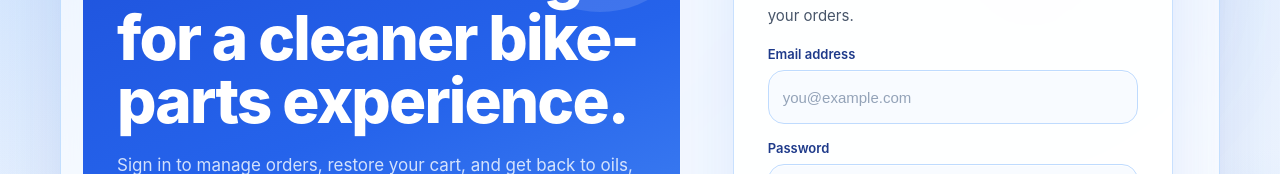
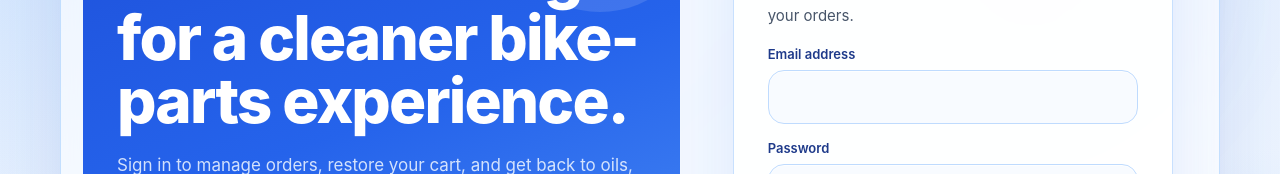
Before and after one commit to Yashas86/Friends-Auto-Spares, a React (Create React App) app: page / in a window 1280 px wide. Shown: the part 199-373 px from the top of the page. Built offline with nearby package versions, Linux system fonts and the light colour scheme.

Commit message:
Improve login page design and add bike animations

```diff
--- a/src/pages/Login.jsx
+++ b/src/pages/Login.jsx
@@ -94,7 +94,7 @@ export default function Login({
               <input
                 className="auth-input"
                 type="email"
-                placeholder="you@example.com"
+                placeholder=""
                 onChange={(event) => setEmail(event.target.value)}
                 onKeyDown={handleEnter}
               />
```
